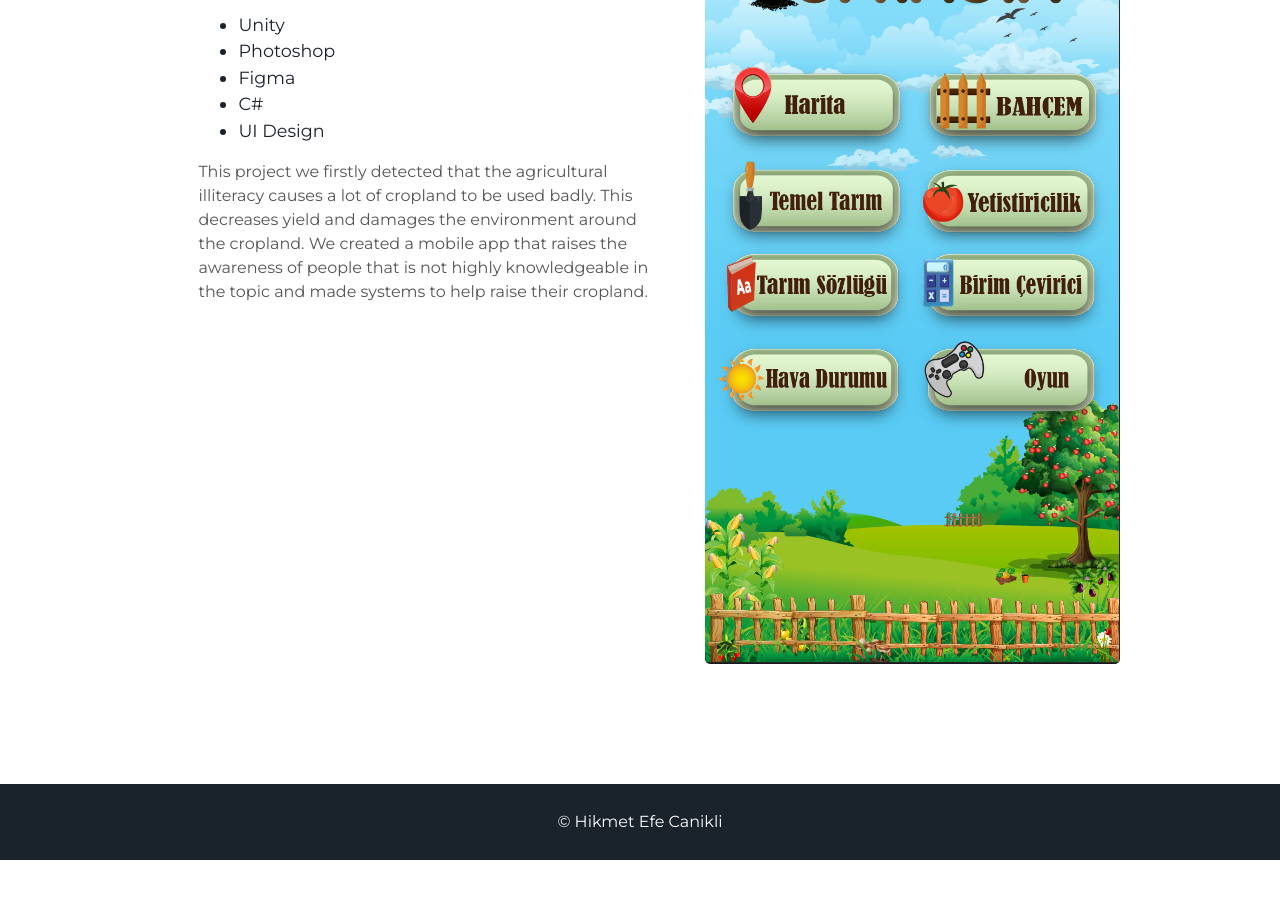
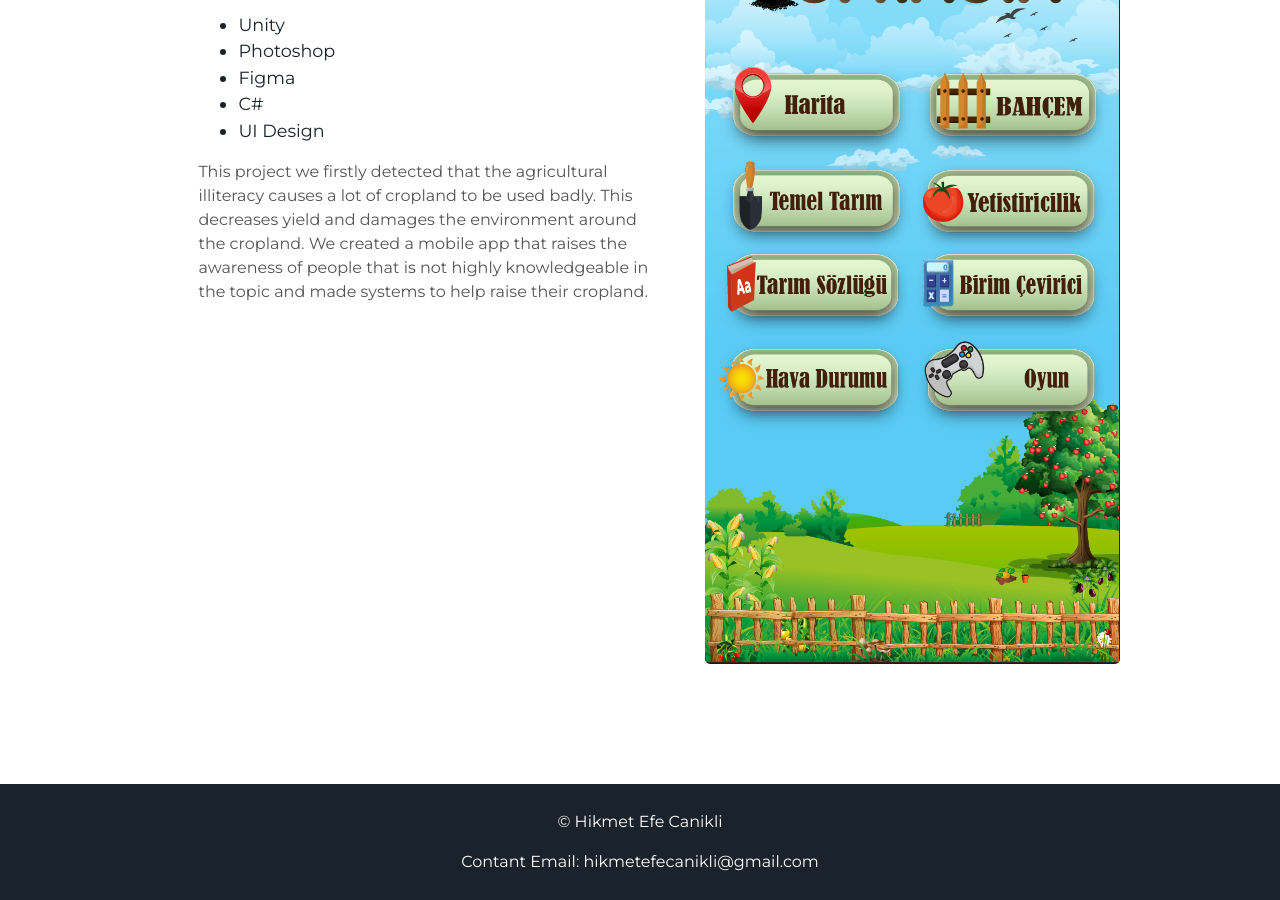
Before and after one commit to hikmetEC/hikmetEC.github.io, a Jekyll site: the page built from index.html, in a window 1280 px wide and 900 px high, scrolled down 3075 px. Built offline with Jekyll 4.4.1, drawn with Linux system fonts in a browser that asks for light colours; before the commit the page ends 3935 px from its top, so only the background shows below that.

Commit message:
+Added button functionaly and some other image fixes

```diff
--- a/_includes/footer.html
+++ b/_includes/footer.html
@@ -1,5 +1,6 @@
 <footer class="footer">
     <p>&copy; {{site.username}}</p>
+    <p>Contant Email: hikmetefecanikli@gmail.com</p>
 </footer>
 <script src="//cdn.jsdelivr.net/particles.js/2.0.0/particles.min.js"></script>
 <script src="{{ "/assets/js/sweet-scroll.min.js" | prepend: site.baseurl }}"></script>
--- a/_includes/header.html
+++ b/_includes/header.html
@@ -5,10 +5,8 @@
         <span class="site-description">{{site.user_title}}</span>
       </h1>
       <div class="header-icons">
-        <a aria-label="Send email" href="#"><i class="icon fa fa-envelope"></i></a>
-        <a aria-label="My Twitter" target="_blank" href="#"><i class="icon fa fa-twitter" aria-hidden="true"></i></a>
-        <a aria-label="My Google Plus" target="_blank" href="#"><i class="icon fa fa-google-plus" aria-hidden="true"></i></a>
-        <a aria-label="My Github" target="_blank" href="#"><i class="icon fa fa-github-alt" aria-hidden="true"></i></a>
+        <a aria-label="Send email" href="mailto:hikmetefecanikli@gmail.com"><i class="icon fa fa-envelope"></i></a>
+        <a aria-label="My Github" target="_blank" href="https://github.com/hikmetEC"><i class="icon fa fa-github-alt" aria-hidden="true"></i></a>
       </div>
       <div class="header-links">
         <a class="link" href="#about" data-scroll>About Me</a>
--- a/_includes/projects.html
+++ b/_includes/projects.html
@@ -52,7 +52,7 @@
 
 <div class="user-projects">
   <div class="images-right">
-    <img alt="tarım" src="{{ "/assets/img/tarim.PNG" | prepend: site.baseurl }}" />
+    <img alt="tarım" src="{{ "/assets/img/tarim.png" | prepend: site.baseurl }}" />
   </div>
   <div class="contents-right">
     <h3> Toprağım (Agricultural Awareness Raising Mobile App) </h3>
```
